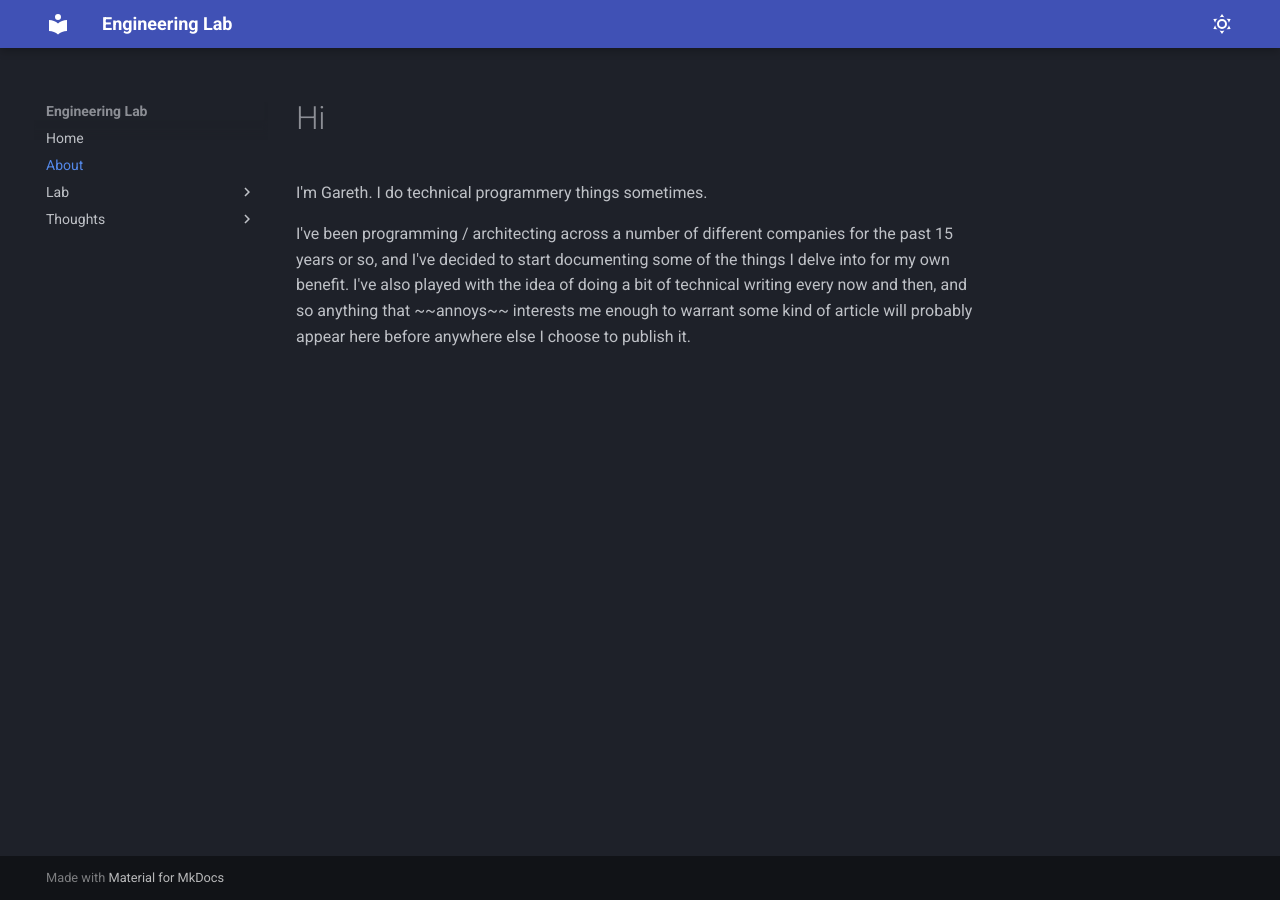
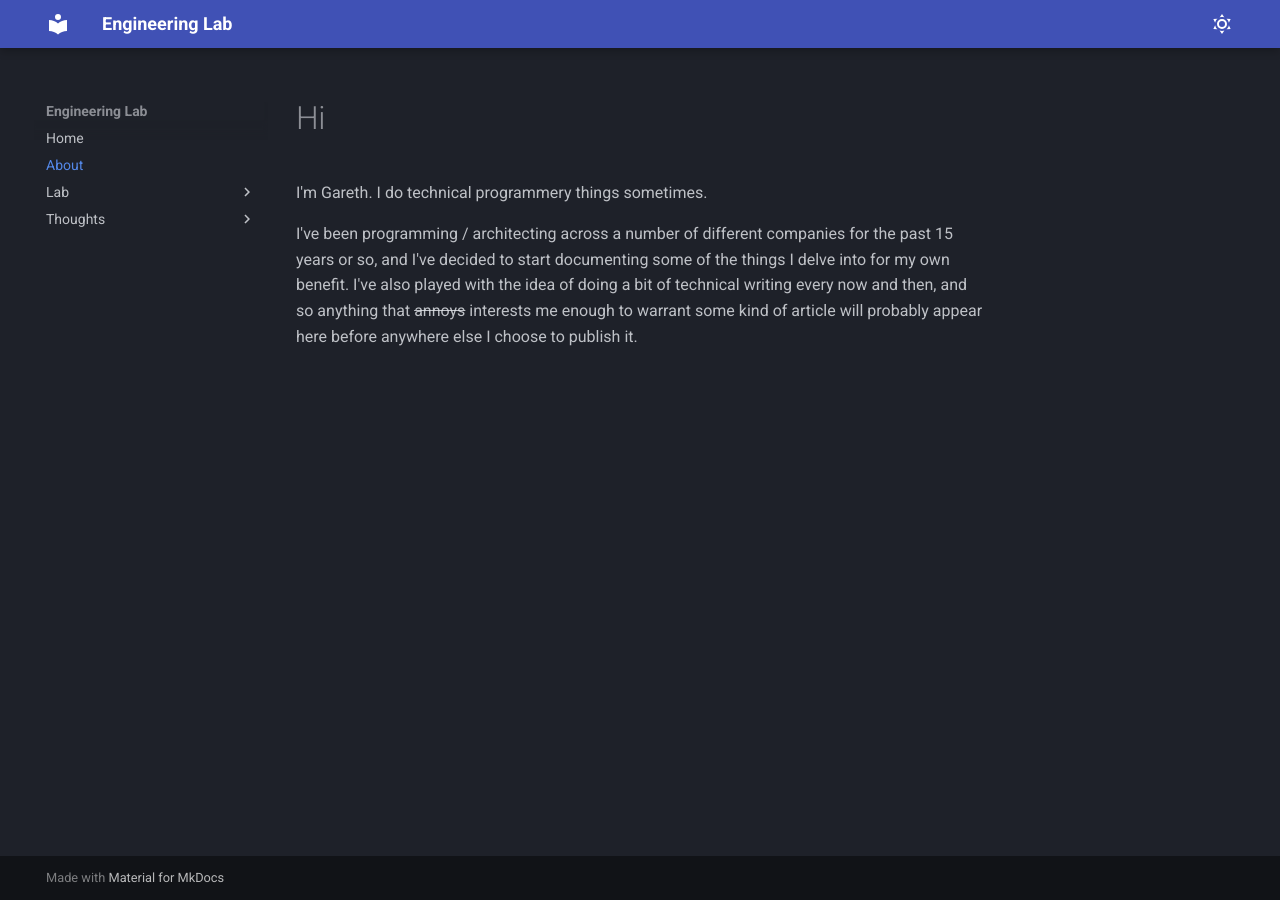
Before and after one commit to gazedwards/gazedwards.github.io, an MkDocs documentation site: the page built from docs/about.md, in a window 1280 px wide. Built offline with MkDocs 1.6.1 and Material for MkDocs 9.7.7, drawn with Linux system fonts in a browser that asks for light colours.

Commit message:
Changing markdown compatibility for mkdocs for github

```diff
--- a/mkdocs.yml
+++ b/mkdocs.yml
@@ -25,3 +25,12 @@
       - blog/index.md
 plugins:
   - blog
+markdown_extensions:
+  - pymdownx.tilde
+  - pymdownx.highlight
+  - pymdownx.superfences
+  - pymdownx.inlinehilite
+  - admonition
+  - pymdownx.details
+  - attr_list
+  - md_in_html
```
